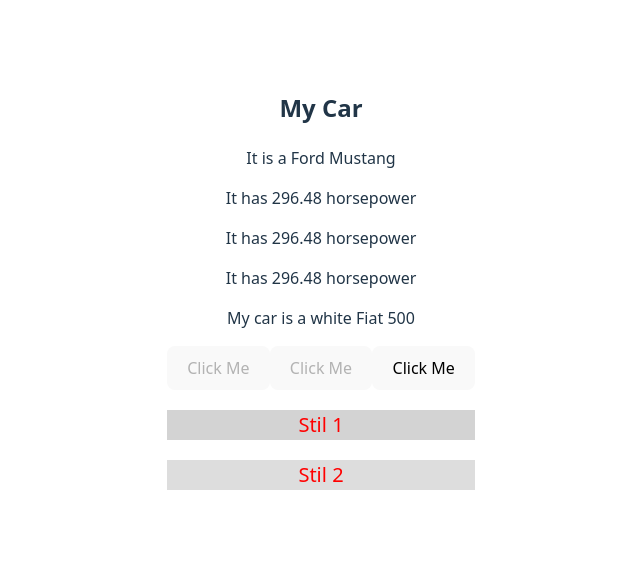
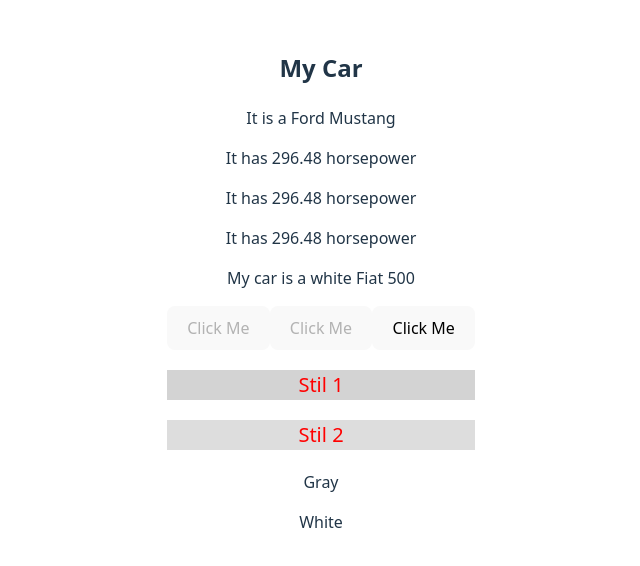
Before and after one commit to Ebubekir42/ReactTutorial, a React (Vite) app: page / in a window 1280 px wide. Shown: the part 110-676 px from the top of the page, without its empty margins (319-959 px from the left). Built offline with nearby package versions, Linux system fonts and the light colour scheme.

Commit message:
If Statements

```diff
--- a/src/main.jsx
+++ b/src/main.jsx
@@ -90,6 +90,11 @@
     backgroundColor: "#ddd"
   };
   // camelCase Event Attributes
+  // React supports if statements, but not inside JSX.
+  let y = 15;
+  let color = "Gray";
+  if (y < 10)
+    color = "White";
   return (
     <>
       <h2 onClick={() => { alert("Hello World") }} className={`myClass ${x}`}>My Car</h2>
@@ -105,6 +110,8 @@
       {/* Style Attributes camelCase */}
       <p style={{ color: "red", fontSize: "20px", backgroundColor: "lightgrey" }}>Stil 1</p>
       <p style={myStyle}>Stil 2</p>
+      <p>{color}</p>
+      <p>{y < 10 ? "Gray" : "White"}</p>
     </>
   );
 };
```
